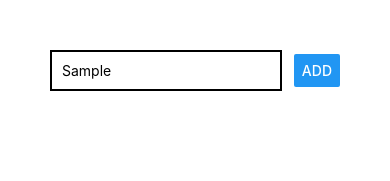
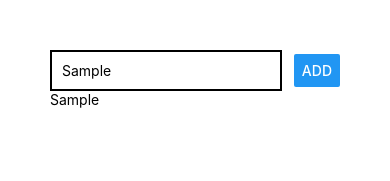
Before and after one commit to darktydus/estudo, a React Native app: screen / in a window 390 px wide. Both pictures are taken after typing "Sample" into the empty fields and a click on the button "ADD". Shown: the top 181 px of the page. Built offline with nearby package versions, Linux system fonts and the light colour scheme.

Commit message:
add TODO quando clica add

```diff
--- a/App.js
+++ b/App.js
@@ -10,13 +10,14 @@ import
 
 export default function App() {
   const [enteredGoal, setEnteredGoal] = useState('');
+  const [courseGoals, setCourseGoals] = useState([]);
 
   const goalInputHandler = (enteredText) => {
     setEnteredGoal(enteredText)
   };
 
   const addGoalHandler = () => {
-    console.log(enteredGoal)
+    setCourseGoals(currentGoals => [...courseGoals, enteredGoal])
   }
 
 
@@ -24,14 +25,16 @@ export default function App() {
     <View style={styles.screen}>
       <View style={styles.inputContainer}>
         <TextInput
-        placeholder= "Estabelecimento X"
+        placeholder= "Estabelecimento A"
         style={styles.input}
         onChangeText={goalInputHandler}
         value={enteredGoal}
         />
         <Button title= "ADD" onPress={addGoalHandler}/>
       </View>
-      <View style={styles.inputContainer}/>
+      <View style={styles.inputContainer}>
+        {courseGoals.map((goal) => <Text>{goal}</Text>)}
+      </View>
     </View>
   );
 }
```
